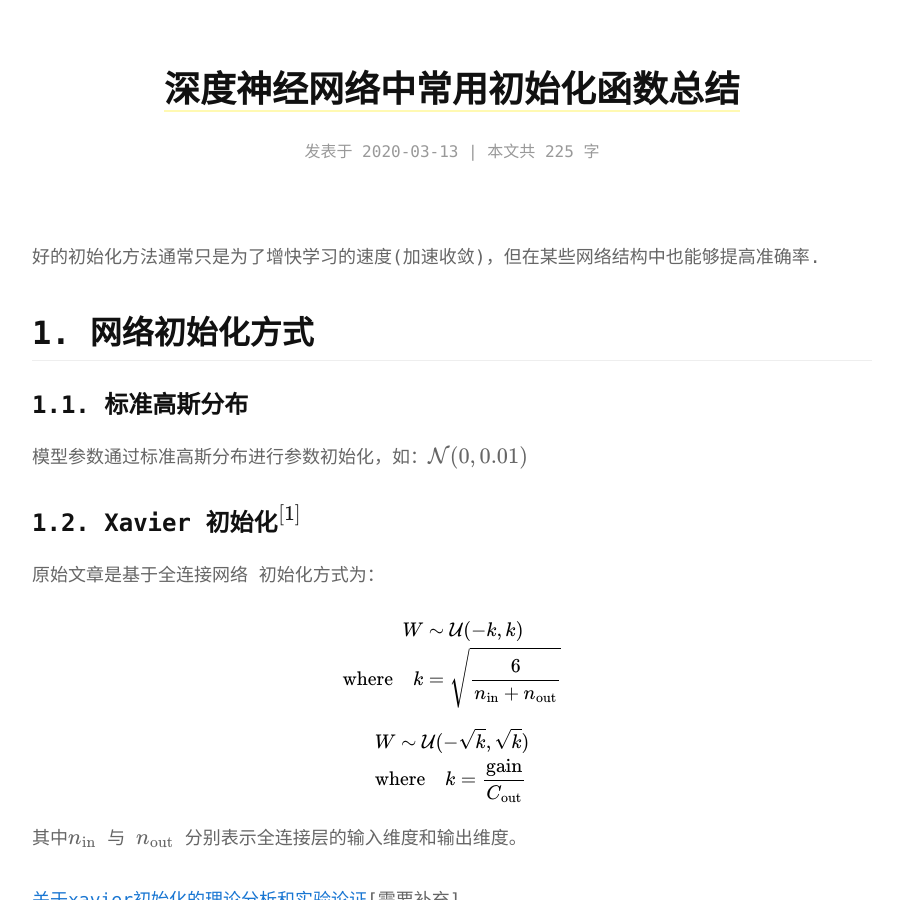
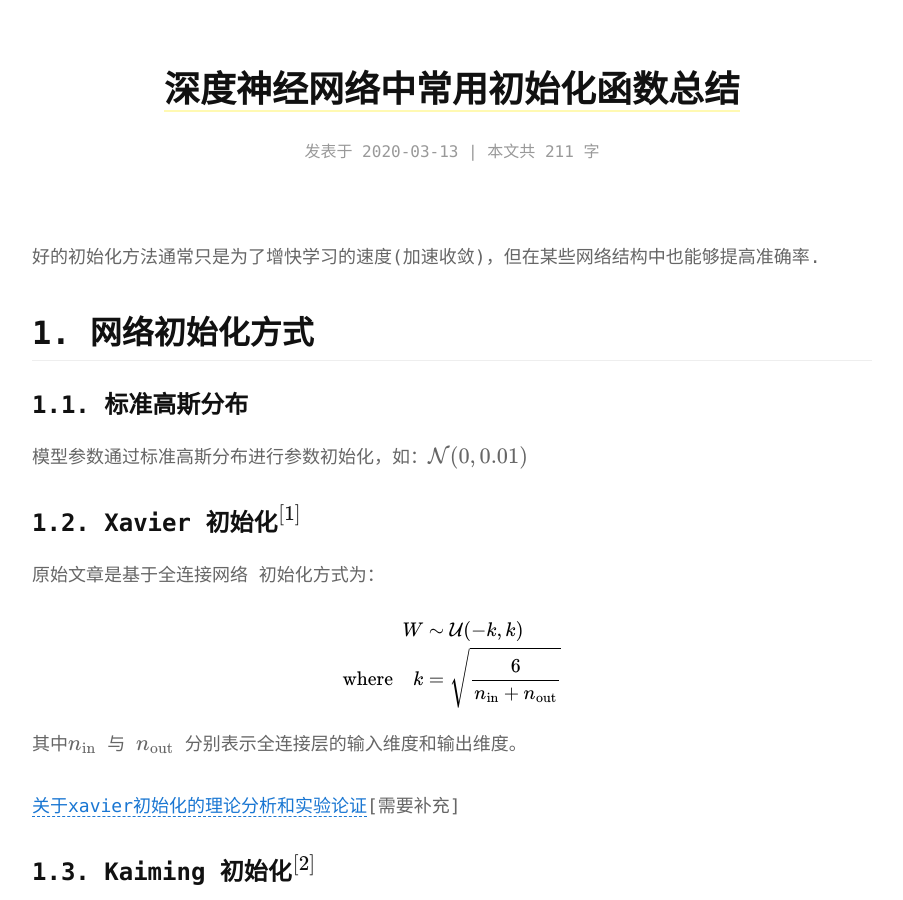
Before and after one commit to selous123/selous123.github.io, a Jekyll site: the page built from _posts/2020-03-13-神经网络初始化总结.md, in a window 1280 px wide and 900 px high. Shown: the whole window, without its empty margins (188-1091 px from the left). Built offline with Jekyll 4.4.1, drawn with Linux system fonts in a browser that asks for light colours; formulas are drawn with MathJax 3; a script that is not in the unit is left out; comment, search, counter and statistics services are not loaded.

Commit message:
修改公式格式

```diff
--- a/_posts/2020-03-13-神经网络初始化总结.md
+++ b/_posts/2020-03-13-神经网络初始化总结.md
@@ -26,13 +26,6 @@ W &\sim \mathcal{U}(-k , k) \\
         n_{\text{in}} + n_{\text{out}}
     }
     }
-\end{aligned}
-$$
-
-$$
-\begin{aligned}
-& W \sim \mathcal{U}(-\sqrt{k}, \sqrt{k}) \\
-& \text{where} \quad k = \frac{\text{gain}}{C_\text{out}}
 \end{aligned}
 $$
 
```
